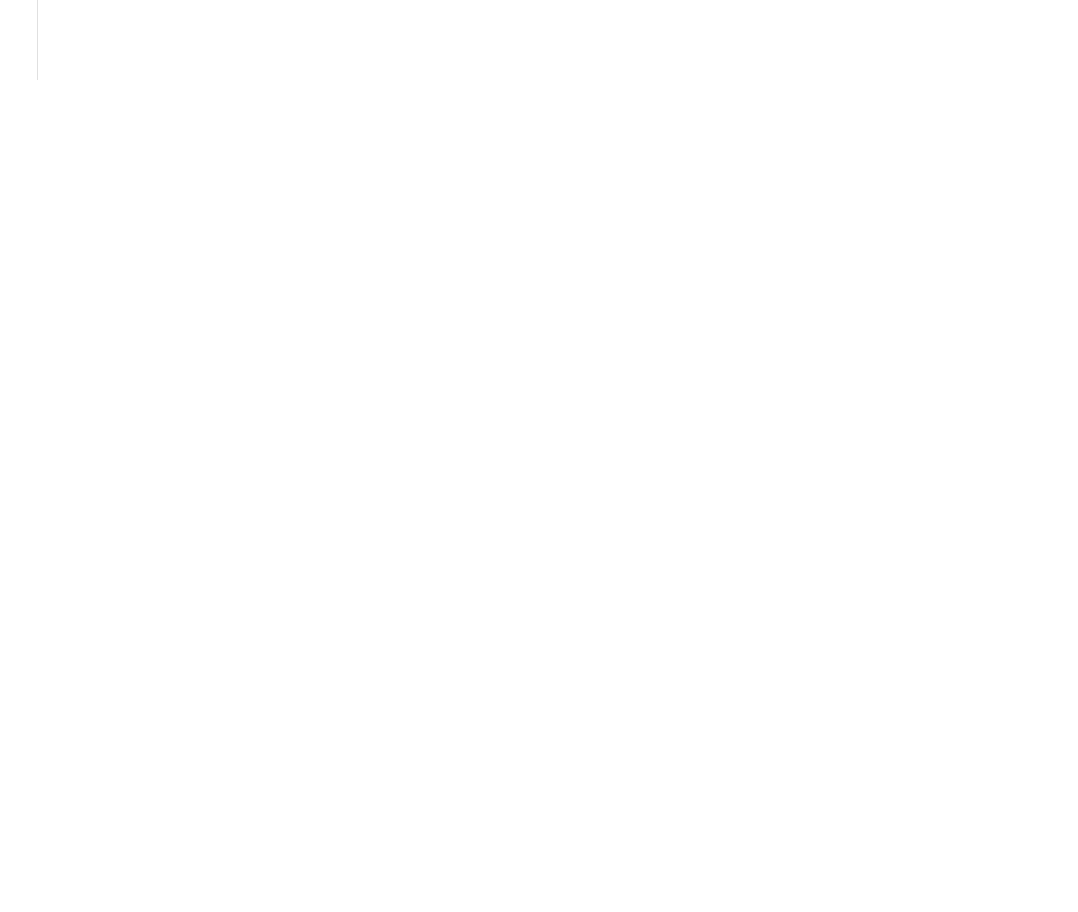
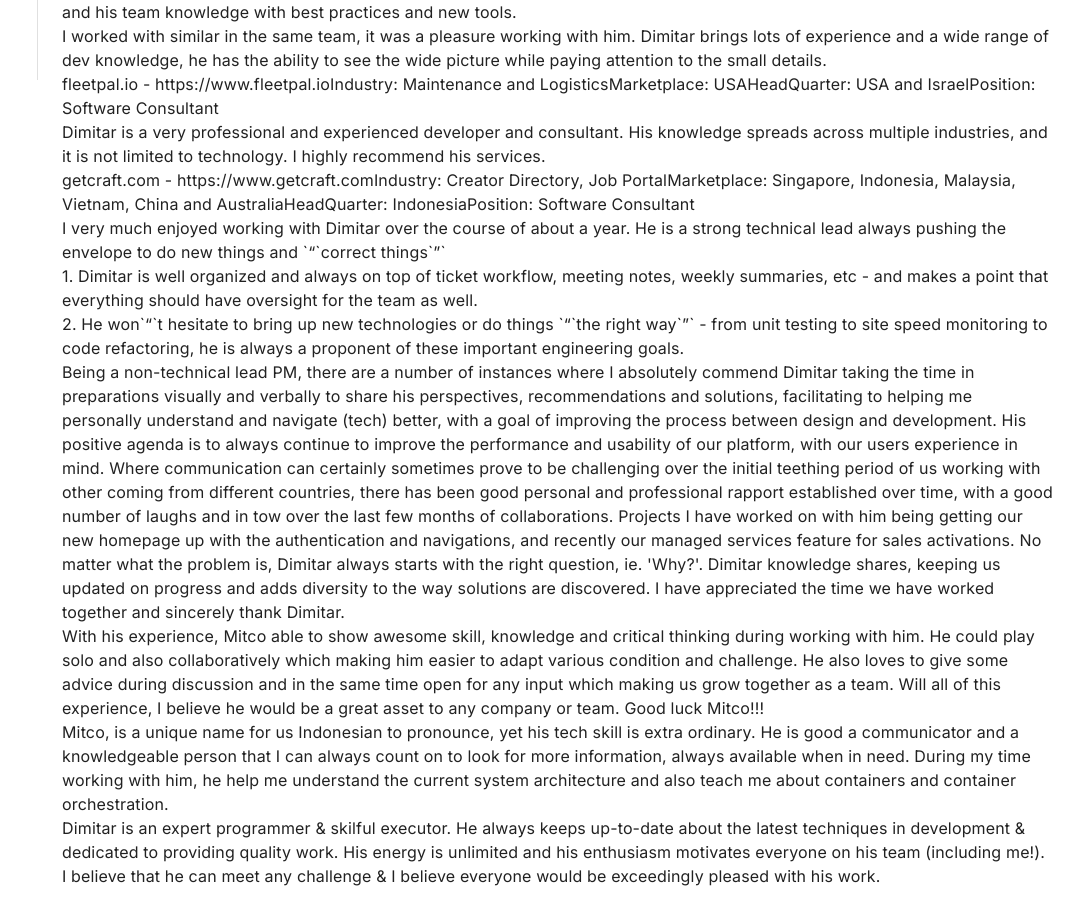
Before and after one commit to dimitardanailov/portfolio, a Next.js app in the folder apps/website/: page /recommendation-letters in a window 1280 px wide. Shown: the part 720-1632 px from the top of the page, without its empty margins (202-1280 px from the left). Before the commit the page ends 800 px from the top, so only its background shows below. Built offline with nearby package versions, Linux system fonts and the light colour scheme.

Commit message:
ElephantstockLetter, FleetpalLetter and GetcraftLetter are new members.

```diff
--- a/apps/website/src/app/recommendation-letters/Content.tsx
+++ b/apps/website/src/app/recommendation-letters/Content.tsx
@@ -3,7 +3,13 @@
 import {Keyword} from '@/components/SEO'
 import {Slogan} from '@/styled-components'
 
-import {PropineLetter, AsianAbsoluteLetter} from './projects'
+import {
+  PropineLetter,
+  AsianAbsoluteLetter,
+  ElephantstockLetter,
+  FleetpalLetter,
+  GetcraftLetter,
+} from './projects'
 
 const Content = () => {
   return (
@@ -24,6 +30,9 @@
       </p>
       <PropineLetter />
       <AsianAbsoluteLetter />
+      <ElephantstockLetter />
+      <FleetpalLetter />
+      <GetcraftLetter />
     </>
   )
 }
--- a/apps/website/src/app/recommendation-letters/projects/asian-absolute/index.tsx
+++ b/apps/website/src/app/recommendation-letters/projects/asian-absolute/index.tsx
@@ -10,7 +10,7 @@
   Position,
 } from '../../components'
 
-const AsianAbsoluteLetter: FC = () => {
+const Letter: FC = () => {
   return (
     <>
       <ProjectTitle title="AsianAbsolute.com" href="/" />
@@ -35,4 +35,4 @@
   )
 }
 
-export default AsianAbsoluteLetter
+export default Letter
--- /dev/null
+++ b/apps/website/src/app/recommendation-letters/projects/elephantstock/index.tsx
@@ -0,0 +1,43 @@
+'use client'
+
+import {FC} from 'react'
+
+import {
+  ProjectTitle,
+  HeadQuater,
+  Industry,
+  MarketPlace,
+  Position,
+} from '../../components'
+
+const Letter: FC = () => {
+  return (
+    <>
+      <ProjectTitle
+        title="Elephantstock.com"
+        href="https://www.elephantstock.com/"
+      />
+      <Industry text="eCommerce" />
+      <MarketPlace text="USA" />
+      <HeadQuater text="USA and Israel" />
+      <Position text="Software Engineering Manager / Team Lead" />
+      <p>
+        Dimitar worked on our flagship project (ecommerce product categorization
+        system) and managed to deliver high quality solutions for complex tasks,
+        including color quantization, multilevel (tree structure) product
+        categorization system, and catalog indexing for search engines, from
+        research to planning and implementation. He is a fast learner and always
+        eager to enrich his and his team knowledge with best practices and new
+        tools.
+      </p>
+      <p>
+        I worked with similar in the same team, it was a pleasure working with
+        him. Dimitar brings lots of experience and a wide range of dev
+        knowledge, he has the ability to see the wide picture while paying
+        attention to the small details.
+      </p>
+    </>
+  )
+}
+
+export default Letter
--- /dev/null
+++ b/apps/website/src/app/recommendation-letters/projects/fleetpal/index.tsx
@@ -0,0 +1,30 @@
+'use client'
+
+import {FC} from 'react'
+
+import {
+  ProjectTitle,
+  HeadQuater,
+  Industry,
+  MarketPlace,
+  Position,
+} from '../../components'
+
+const Letter: FC = () => {
+  return (
+    <>
+      <ProjectTitle title="fleetpal.io" href="https://www.fleetpal.io" />
+      <Industry text="Maintenance and Logistics" />
+      <MarketPlace text="USA" />
+      <HeadQuater text="USA and Israel" />
+      <Position text="Software Consultant" />
+      <p>
+        Dimitar is a very professional and experienced developer and consultant.
+        His knowledge spreads across multiple industries, and it is not limited
+        to technology. I highly recommend his services.
+      </p>
+    </>
+  )
+}
+
+export default Letter
--- /dev/null
+++ b/apps/website/src/app/recommendation-letters/projects/getcraft/index.tsx
@@ -0,0 +1,91 @@
+'use client'
+
+import {FC} from 'react'
+
+import {
+  ProjectTitle,
+  HeadQuater,
+  Industry,
+  MarketPlace,
+  Position,
+} from '../../components'
+
+const Letter: FC = () => {
+  return (
+    <>
+      <ProjectTitle title="getcraft.com" href="https://www.getcraft.com" />
+      <Industry text="Creator Directory, Job Portal" />
+      <MarketPlace text="Singapore, Indonesia, Malaysia, Vietnam, China and Australia" />
+      <HeadQuater text="Indonesia" />
+      <Position text="Software Consultant" />
+      <div>
+        <p>
+          I very much enjoyed working with Dimitar over the course of about a
+          year. He is a strong technical lead always pushing the envelope to do
+          new things and `&ldquo;`correct things`&rdquo;`
+        </p>
+        <p>
+          1. Dimitar is well organized and always on top of ticket workflow,
+          meeting notes, weekly summaries, etc - and makes a point that
+          everything should have oversight for the team as well.
+        </p>
+        <p>
+          2. He won`&ldquo;`t hesitate to bring up new technologies or do things
+          `&ldquo;`the right way`&rdquo;` - from unit testing to site speed
+          monitoring to code refactoring, he is always a proponent of these
+          important engineering goals.
+        </p>
+      </div>
+      <div>
+        <p>
+          Being a non-technical lead PM, there are a number of instances where I
+          absolutely commend Dimitar taking the time in preparations visually
+          and verbally to share his perspectives, recommendations and solutions,
+          facilitating to helping me personally understand and navigate (tech)
+          better, with a goal of improving the process between design and
+          development. His positive agenda is to always continue to improve the
+          performance and usability of our platform, with our users experience
+          in mind. Where communication can certainly sometimes prove to be
+          challenging over the initial teething period of us working with other
+          coming from different countries, there has been good personal and
+          professional rapport established over time, with a good number of
+          laughs and in tow over the last few months of collaborations. Projects
+          I have worked on with him being getting our new homepage up with the
+          authentication and navigations, and recently our managed services
+          feature for sales activations. No matter what the problem is, Dimitar
+          always starts with the right question, ie. 'Why?'. Dimitar knowledge
+          shares, keeping us updated on progress and adds diversity to the way
+          solutions are discovered. I have appreciated the time we have worked
+          together and sincerely thank Dimitar.
+        </p>
+      </div>
+      <div>
+        With his experience, Mitco able to show awesome skill, knowledge and
+        critical thinking during working with him. He could play solo and also
+        collaboratively which making him easier to adapt various condition and
+        challenge. He also loves to give some advice during discussion and in
+        the same time open for any input which making us grow together as a
+        team. Will all of this experience, I believe he would be a great asset
+        to any company or team. Good luck Mitco!!!
+      </div>
+      <div>
+        Mitco, is a unique name for us Indonesian to pronounce, yet his tech
+        skill is extra ordinary. He is good a communicator and a knowledgeable
+        person that I can always count on to look for more information, always
+        available when in need. During my time working with him, he help me
+        understand the current system architecture and also teach me about
+        containers and container orchestration.
+      </div>
+      <div>
+        Dimitar is an expert programmer & skilful executor. He always keeps
+        up-to-date about the latest techniques in development & dedicated to
+        providing quality work. His energy is unlimited and his enthusiasm
+        motivates everyone on his team (including me!). I believe that he can
+        meet any challenge & I believe everyone would be exceedingly pleased
+        with his work.
+      </div>
+    </>
+  )
+}
+
+export default Letter
--- a/apps/website/src/app/recommendation-letters/projects/index.tsx
+++ b/apps/website/src/app/recommendation-letters/projects/index.tsx
@@ -1,4 +1,13 @@
 import PropineLetter from './propine'
 import AsianAbsoluteLetter from './asian-absolute'
+import ElephantstockLetter from './elephantstock'
+import FleetpalLetter from './fleetpal'
+import GetcraftLetter from './getcraft'
 
-export {PropineLetter, AsianAbsoluteLetter}
+export {
+  PropineLetter,
+  AsianAbsoluteLetter,
+  ElephantstockLetter,
+  FleetpalLetter,
+  GetcraftLetter,
+}
```
